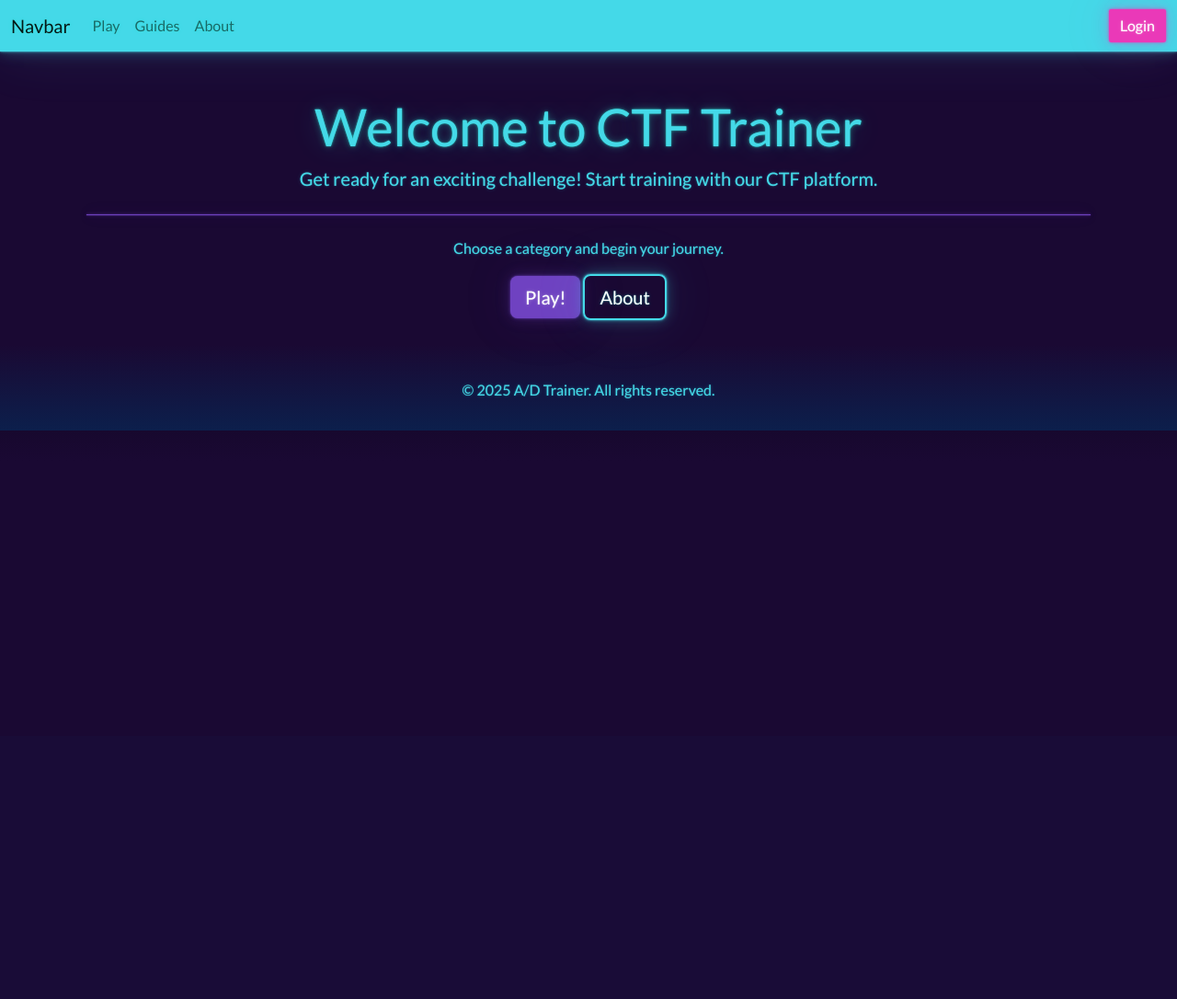
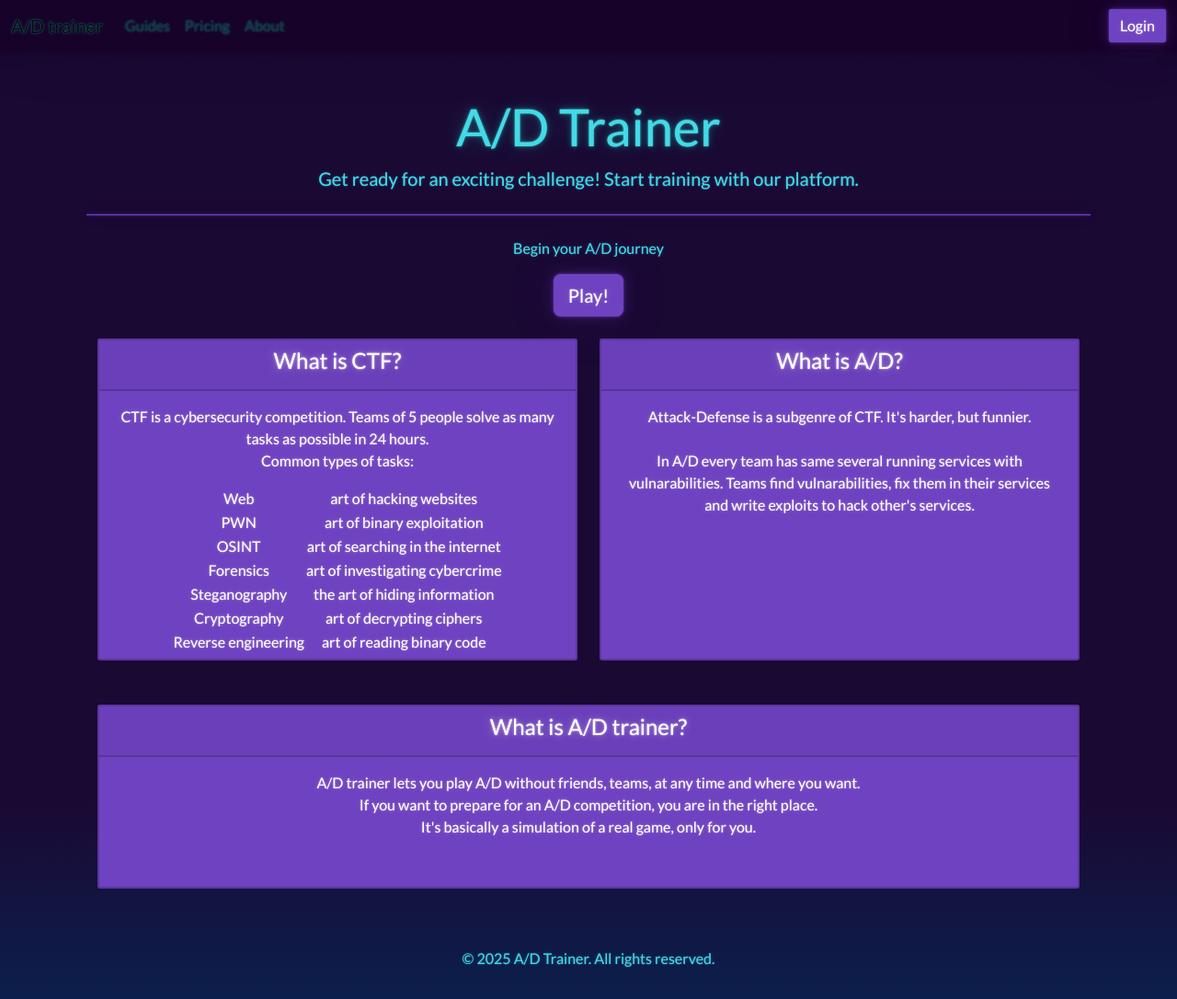
Before and after one commit to skeletona/AD-trainer, a Django app: template web/templates/home.html in a window 1280 px wide. Shown: the whole page at 92% size. Before the commit the page ends 468 px from the top, so only its background shows below. Run offline with Django 5.2, Linux system fonts and the light colour scheme; the template is opened without the code that fills it, so the values that code supplies are empty.

Commit message:
home page

```diff
--- a/web/core/models.py
+++ b/web/core/models.py
@@ -35,11 +35,9 @@ class Game(models.Model):
 
 
 class User(AbstractUser):
-    username = models.CharField(max_length=30, unique=True, primary_key=True)
     game = models.ForeignKey(Game, on_delete=models.SET_NULL, null=True, db_column="game")
     first_name = None
     last_name = None
-    is_active = None
     email = None
 
     class Meta:
--- a/web/templates/base.html
+++ b/web/templates/base.html
@@ -3,48 +3,57 @@
 <head>
   <meta charset="UTF-8">
   <meta name="viewport" content="width=device-width, initial-scale=1.0">
-    <title>{% block title %}CTF Trainer{% endblock %}</title>
+  <title>A/D Trainer</title>
   <link href="https://bootswatch.com/5/vapor/bootstrap.min.css" rel="stylesheet">
+  <script src="https://code.jquery.com/jquery-3.5.1.slim.min.js" integrity="sha384-DfXdz2htPH0lsSSs5nCTpuj/zy4C+OGpamoFVy38MVBnE+IbbVYUew+OrCXaRkfj" crossorigin="anonymous"></script>
+  <script src="https://cdn.jsdelivr.net/npm/bootstrap@4.5.3/dist/js/bootstrap.bundle.min.js" integrity="sha384-ho+j7jyWK8fNQe+A12Hb8AhRq26LrZ/JpcUGGOn+Y7RsweNrtN/tE3MoK7ZeZDyx" crossorigin="anonymous"></script>
 </head>
+
 <body class="bg-light text-light">
   <div class="bs-component">
-    <nav class="navbar navbar-expand-lg bg-light" data-bs-theme="light">
+    <nav class="navbar navbar-expand-lg bg-dark" data-bs-theme="dark">
       <div class="container-fluid">
-        <a class="navbar-brand" href="#">Navbar</a>
-        <button class="navbar-toggler" type="button" data-bs-toggle="collapse" data-bs-target="#navbarColor03" aria-controls="navbarColor03" aria-expanded="false" aria-label="Toggle navigation">
-          <span class="navbar-toggler-icon"></span>
-        </button>
+        <a class="navbar-brand" href="/">A/D trainer</a>
 
-        <div class="collapse navbar-collapse" id="navbarColor03">
+        <div class="collapse navbar-collapse" id="navbarColor02">
           <ul class="navbar-nav me-auto">
-            <li class="nav-item">
-              <a class="nav-link" href="play">Play</a>
-            </li>
             <li class="nav-item">
               <a class="nav-link" href="guides">Guides</a>
             </li>
             <li class="nav-item">
-              <a class="nav-link" href="about">About</a>
+              <a class="nav-link" href="#">Pricing</a>
+            </li>
+            <li class="nav-item">
+              <a class="nav-link" href="#">About</a>
             </li>
           </ul>
+          <ul class="navbar-nav ms-auto">
             {% if user.is_authenticated %}
-          <a class="me-4 fs-3 mb-1 text-dark fw-bold text-decoration-none" href="profile">{{ user.username }}</a>
-          <div class="text-end">
+            <li class="list-unstyled">
+              <div class="dropdown">
+                <button class="btn btn-primary dropdown-toggle" type="button" data-toggle="dropdown" aria-haspopup="true" aria-expanded="false">{{ user }}</button>
+                <div class="dropdown-menu dropdown-menu-right" aria-labelledby="dropdownMenuButton" style="right: 0;">
+                  <a class="dropdown-item" href="profile">Profile</a>
+                  <a class="dropdown-item" href="settings">Settings</a>
                   <form method="POST" action="logout">
                     {% csrf_token %}
-                <button type="submit" class="btn btn-secondary">Logout</button>
+                    <button class="btn btn-link text-decoration-none dropdown-item" type="submit">Logout</button>
                   </form>
                 </div>
+              </div>
+            </li>
             {% else %}
-          <form method="POST" action="login">
-            {% csrf_token %}
-            <button type="submit" class="btn btn-secondary">Login</button>
-          </form>
-
+            <li class="list-unstyled">
+              <a class="btn btn-primary" href="login">Login</a>
+            </li>
             {% endif %}
+          </ul>
         </div>
       </div>
     </nav>
+  </div>
+
+
 
   <div class="container mt-5">
       {% block content %}{% endblock %}
--- a/web/templates/home.html
+++ b/web/templates/home.html
@@ -4,11 +4,83 @@
 
 {% block content %}
     <div class="container text-center mt-4">
-        <h1 class="display-4">Welcome to CTF Trainer</h1>
-        <p class="lead">Get ready for an exciting challenge! Start training with our CTF platform.</p>
+        <h1 class="display-4">A/D Trainer</h1>
+        <p class="lead">Get ready for an exciting challenge! Start training with our platform.</p>
         <hr class="my-4">
-        <p>Choose a category and begin your journey.</p>
+        <p>Begin your A/D journey</p>
         <a class="btn btn-primary btn-lg" href="/play" role="button">Play!</a>
-        <a class="btn btn-outline-light btn-lg" href="/about" role="button">About</a>
+    </div>
+
+    <div class="container p-4 text-center">
+        <div class="row">
+            <div class="col-6">
+                <div class="card bg-primary" style="height: 350px;">
+                    <div class="card-header">
+                        <h4>What is CTF?</h4>
+                    </div>
+                    <div class="card-body">
+                        <p class="card-text">
+                            CTF is a cybersecurity competition. Teams of 5 people solve as many tasks as possible in 24 hours. <br>
+                            Common types of tasks:<br>
+                            <div class="d-flex justify-content-center">
+                                <table>
+                                    <tr>
+                                        <td>Web</td>
+                                        <td>art of hacking websites</td>
+                                    </tr>
+                                    <tr>
+                                        <td>PWN</td>
+                                        <td>art of binary exploitation</td>
+                                        </tr>
+                                    <tr>
+                                        <td>OSINT</td>
+                                        <td>art of searching in the internet</td>
+                                    </tr>
+                                    <tr>
+                                        <td>Forensics</td>
+                                        <td>art of investigating cybercrime</td>
+                                    </tr>
+                                    <tr>
+                                        <td>Steganography</td>
+                                        <td>the art of hiding information</td>
+                                    </tr>
+                                    <tr>
+                                        <td>Cryptography</td>
+                                        <td>art of decrypting ciphers</td>
+                                    </tr>
+                                    <tr>
+                                        <td>Reverse engineering</td>
+                                        <td>art of reading binary code</td>
+                                    </tr>
+                                </table>
+                            </div>
+                        <p>
+                    </div>
+                </div>
+            </div>
+            <div class="col-6">
+                <div class="card bg-primary" style="height: 350px;">
+                    <div class="card-header"><h4>What is A/D?</h4></div>
+                    <div class="card-body">
+                    <p class="card-text">Attack-Defense is a subgenre of CTF. It's harder, but funnier.<br><br>
+                        In A/D every team has same several running services with vulnarabilities.
+                        Teams find vulnarabilities, fix them in their services and write exploits to hack other's services.</p>
+                    </div>
+                </div>
+            </div>
+        </div>
+    </div>
+
+    <div class="card bg-primary m-4 text-center" style="height: 200px;">
+        <div class="card-header">
+            <h4>What is A/D trainer?</h4>
+        </div>
+        <div class="card-body">
+            <p class="card-text">
+                A/D trainer lets you play A/D without friends, teams, at any time and where you want.<br>
+                If you want to prepare for an A/D competition, you are in the right place.<br>
+                It's basically a simulation of a real game, only for you.
+            <p>
+        </div>
     </div>
 {% endblock %}
--- a/web/templates/play.html
+++ b/web/templates/play.html
@@ -5,10 +5,11 @@
 {% if user.is_authenticated %}
 <div class="container mt-5">
     <div id="game-container" class="text-center">
-        <h2>Welcome to the Game!</h2>
+        <h2>Ready?</h2>
+        <br>
         <form method="POST" action="game">
             {% csrf_token %}
-            <button id="start-btn" class="btn btn-success">Start Game</button>
+            <button id="start-btn" class="btn btn-danger">Start Game</button>
         </form>
     </div>
 </div>
```
Also changed, not shown: web/web/settings.py (+6 -3 lines), web/web/views.py (+4 -3 lines), web/core/migrations/0001_initial.py, web/static/favicon.ico (added), 1 other file. Lines whose indentation alone changed are shown as unchanged.
